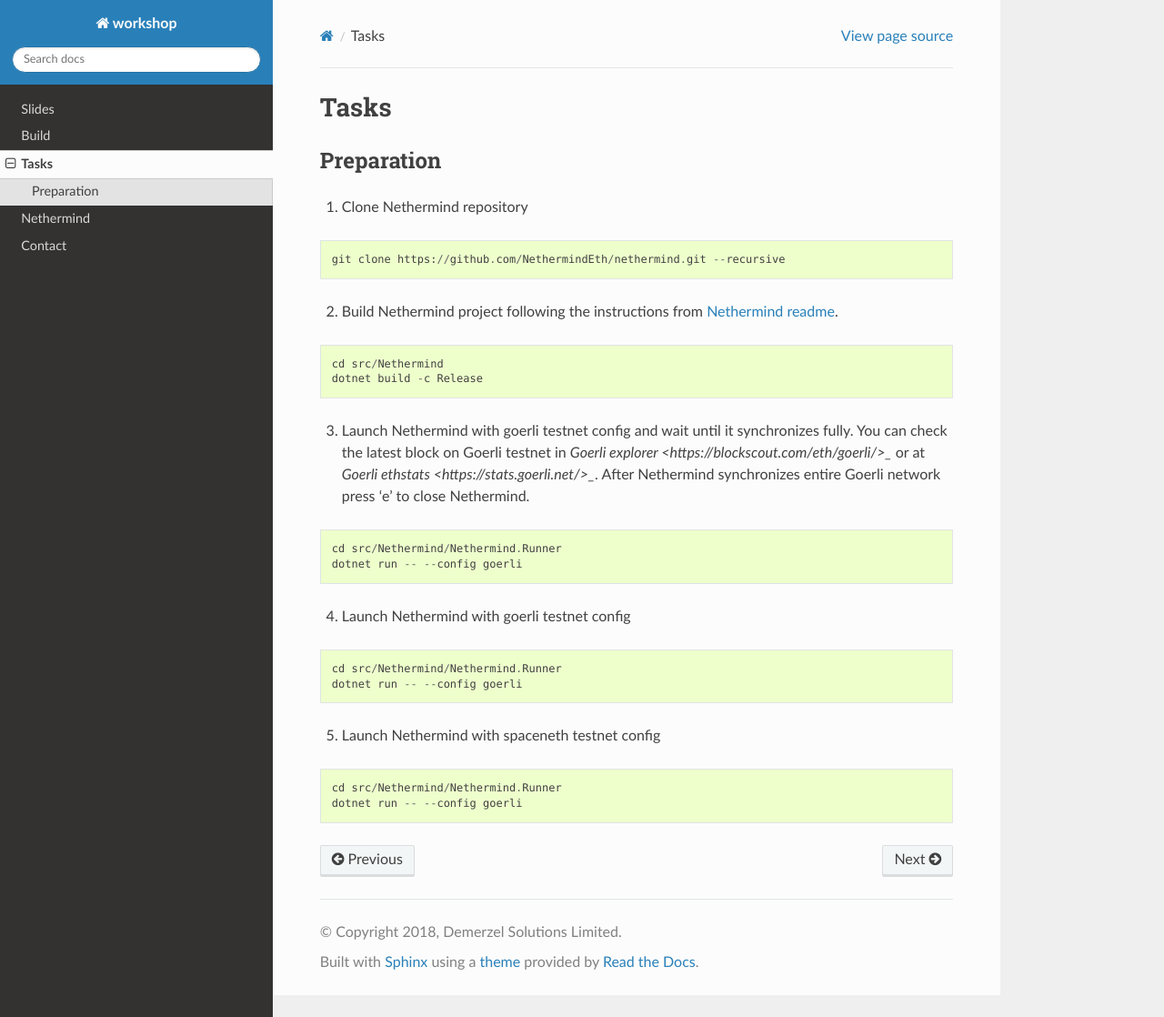
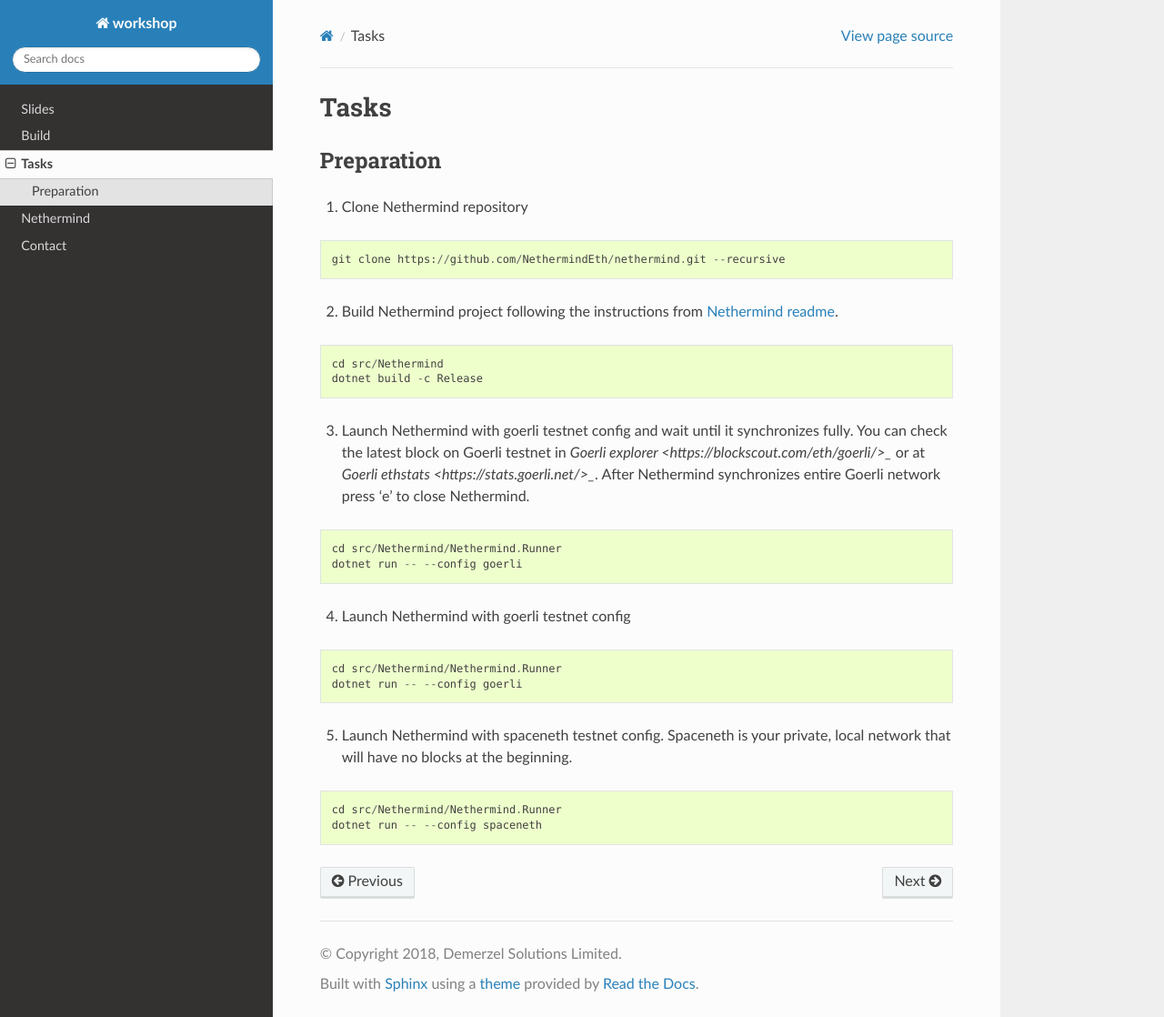
Before and after one commit to NethermindEth/workshop, a Sphinx documentation site: the page built from docs/source/tasks.rst, in a window 1280 px wide and 1118 px high. Shown: the whole window at 91% size. Built offline with Sphinx 7.4.7 and the Read the Docs theme 2.0.0, drawn with Linux system fonts in a browser that asks for light colours.

Commit message:
Update tasks.rst

```diff
--- a/docs/source/tasks.rst
+++ b/docs/source/tasks.rst
@@ -32,9 +32,9 @@
     cd src/Nethermind/Nethermind.Runner
     dotnet run -- --config goerli
 
-5. Launch Nethermind with spaceneth testnet config
+5. Launch Nethermind with spaceneth testnet config. Spaceneth is your private, local network that will have no blocks at the beginning.
 
 ::
 
     cd src/Nethermind/Nethermind.Runner
-    dotnet run -- --config goerli
+    dotnet run -- --config spaceneth
```
